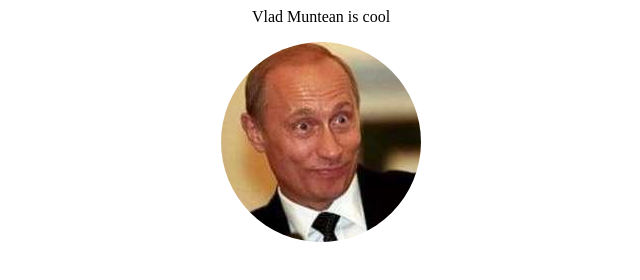
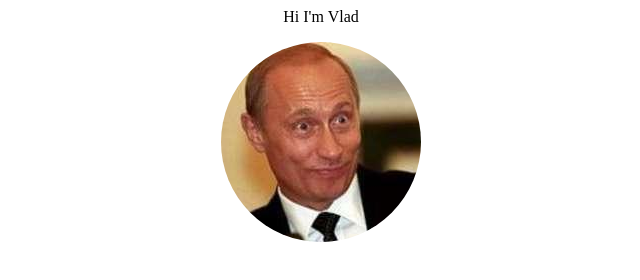
Before and after one commit to VladislavM99/csy1018-3, a plain HTML site: page index.html in a window 1280 px wide. Shown: the full height of the page, 319-959 px from the left. Drawn offline with Linux system fonts and the light colour scheme.

Commit message:
changes7

```diff
--- a/index.html
+++ b/index.html
@@ -10,7 +10,7 @@
 </head>
 <body>
     <div class="container">
-    <p[>Vlad Muntean is cool</p>
+    <p[>Hi I'm Vlad </p>
     <span><img src="images/ME.jpg"alt="profile-pic"></span>
 </div>
 </body>
```
